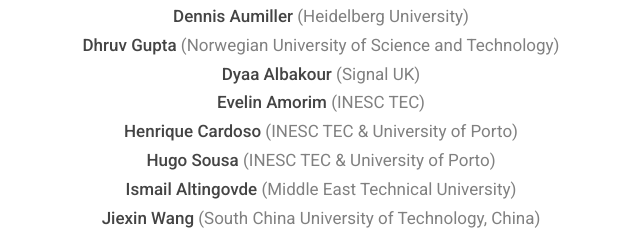
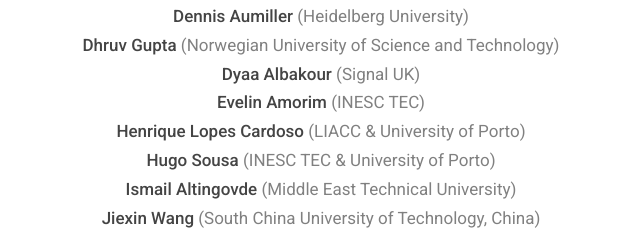
Before and after one commit to text2story23/text2story22.github.io, a website: page index.html in a window 1280 px wide. Shown: the part 5508-5742 px from the top of the page, 319-959 px from the left. Drawn offline with Linux system fonts and the light colour scheme.

Commit message:
Update Henrique Lopes Cardoso affiliation.

```diff
--- a/index.html
+++ b/index.html
@@ -428,7 +428,7 @@
                                         </li>
                                         <li><strong>Evelin Amorim </strong><span style="color: grey">(INESC TEC)</span>
                                         </li>
-                                        <li><strong>Henrique Cardoso </strong><span style="color: grey">(INESC TEC & University of Porto)</span>
+                                        <li><strong>Henrique Lopes Cardoso </strong><span style="color: grey">(LIACC & University of Porto)</span>
                                         </li>
                                         <li><strong>Hugo Sousa </strong><span style="color: grey">(INESC TEC & University of Porto)</span>
                                         </li>
```
